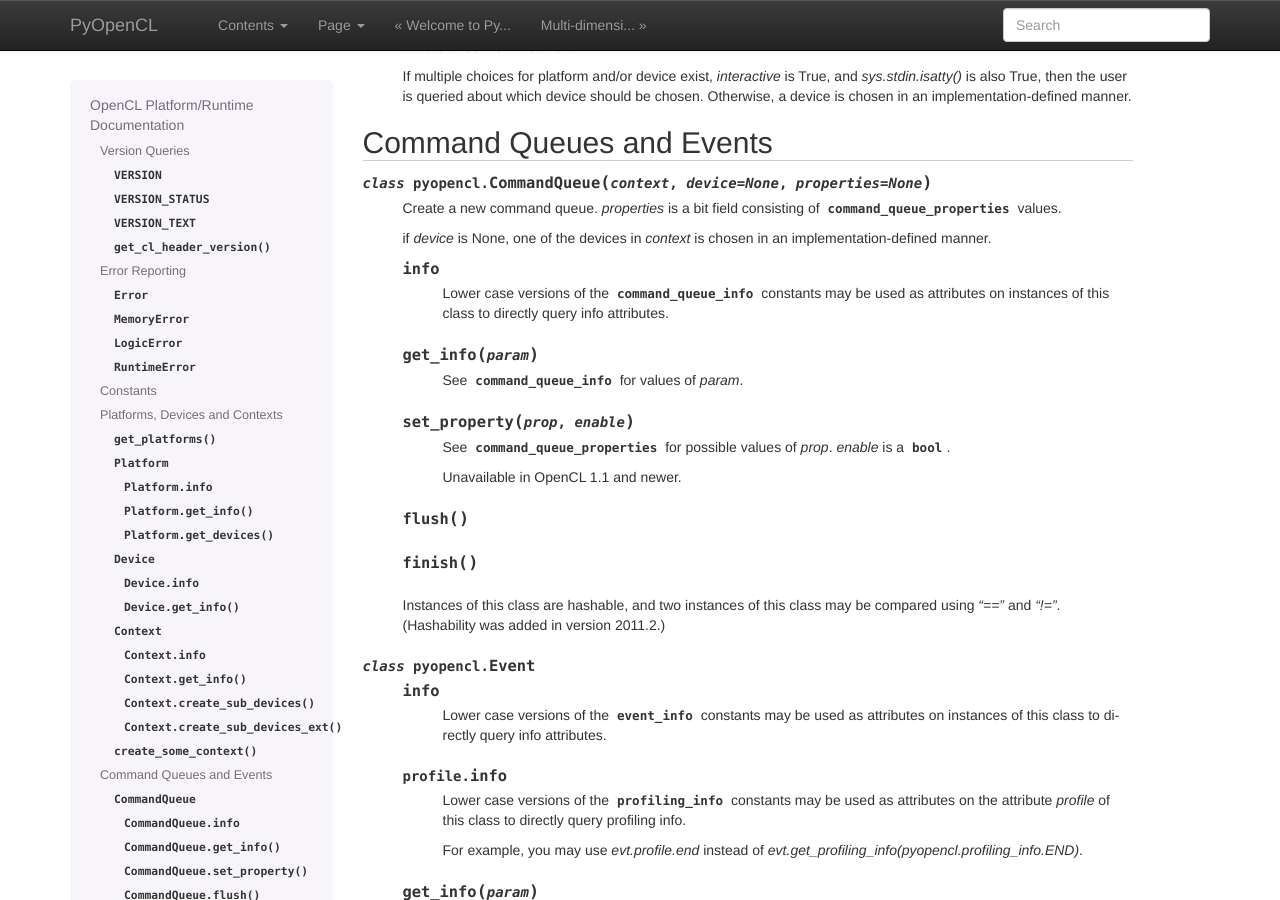
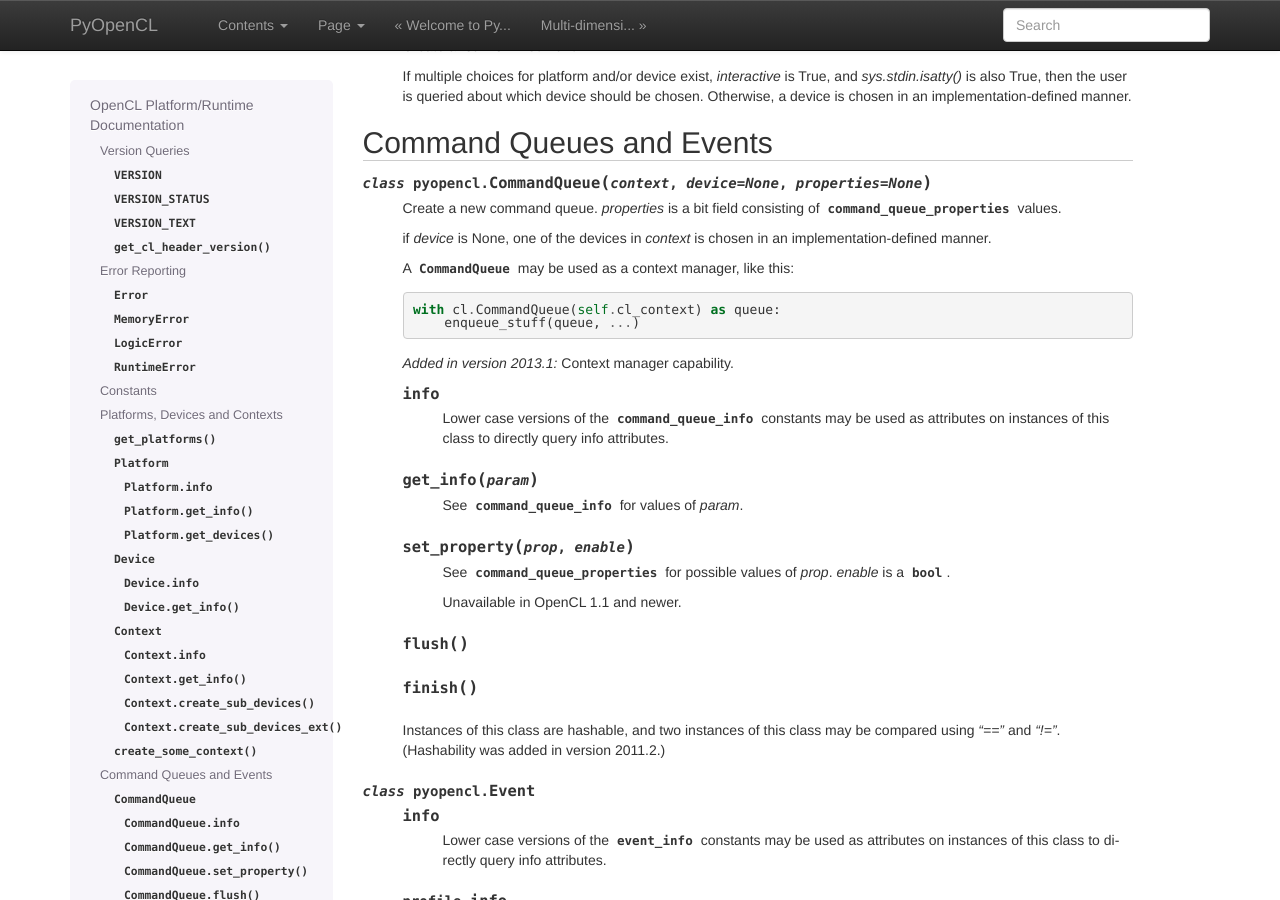
Before and after one commit to inducer/pyopencl, a Sphinx documentation site: the page built from doc/source/runtime.rst, in a window 1280 px wide and 900 px high, scrolled down 2694 px. Built offline with Sphinx 7.4.7, drawn with Linux system fonts in a browser that asks for light colours.

Commit message:
Allow queues to be used as context managers.

```diff
--- a/doc/source/misc.rst
+++ b/doc/source/misc.rst
@@ -102,6 +102,7 @@ Version 2013.1
 * Add :meth:`pyopencl.array.Array.__getitem__`, supporting generic slicing.
   Note that many (most) operations on sliced arrays will fail for now.
   This will be fixed in a future release.
+* :class:`pyopencl.CommandQueue` may be used as a context manager (in a ``with`` statement)
 
 Version 2012.1
 --------------
--- a/doc/source/runtime.rst
+++ b/doc/source/runtime.rst
@@ -194,6 +194,15 @@ Command Queues and Events
 
     if *device* is None, one of the devices in *context* is chosen
     in an implementation-defined manner.
+
+    A :class:`CommandQueue` may be used as a context manager, like this::
+
+        with cl.CommandQueue(self.cl_context) as queue:
+            enqueue_stuff(queue, ...)
+
+    .. versionadded:: 2013.1
+
+        Context manager capability.
 
     .. attribute:: info
 
```
Also changed, not shown: pyopencl/__init__.py (+11 -0 lines).
